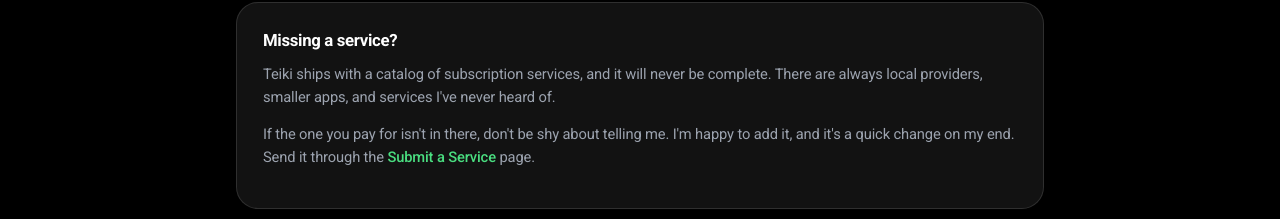
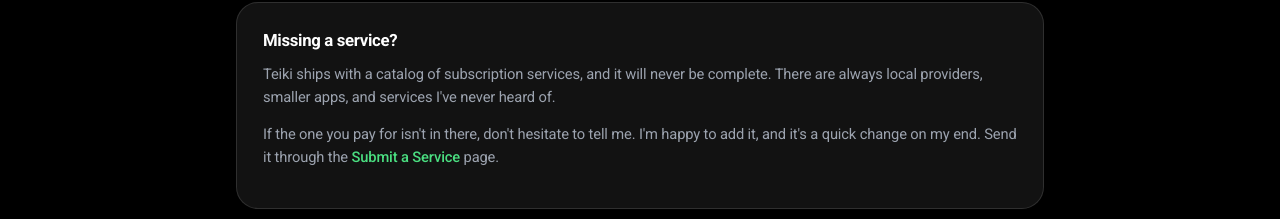
Before and after one commit to teikiapp/teiki-web, an Angular app: page /about in a window 1280 px wide. Shown: the part 857-1076 px from the top of the page. Built offline with nearby package versions, Linux system fonts and the light colour scheme.

Commit message:
docs: update wording inside about

```diff
--- a/src/app/pages/about/about.html
+++ b/src/app/pages/about/about.html
@@ -22,7 +22,7 @@
     <section>
       <h2>Missing a service?</h2>
       <p>Teiki ships with a catalog of subscription services, and it will never be complete. There are always local providers, smaller apps, and services I've never heard of.</p>
-      <p>If the one you pay for isn't in there, don't be shy about telling me. I'm happy to add it, and it's a quick change on my end. Send it through the <a routerLink="/submit-a-service">Submit a Service</a> page.</p>
+      <p>If the one you pay for isn't in there, don't hesitate to tell me. I'm happy to add it, and it's a quick change on my end. Send it through the <a routerLink="/submit-a-service">Submit a Service</a> page.</p>
     </section>
 
     <section>
```
